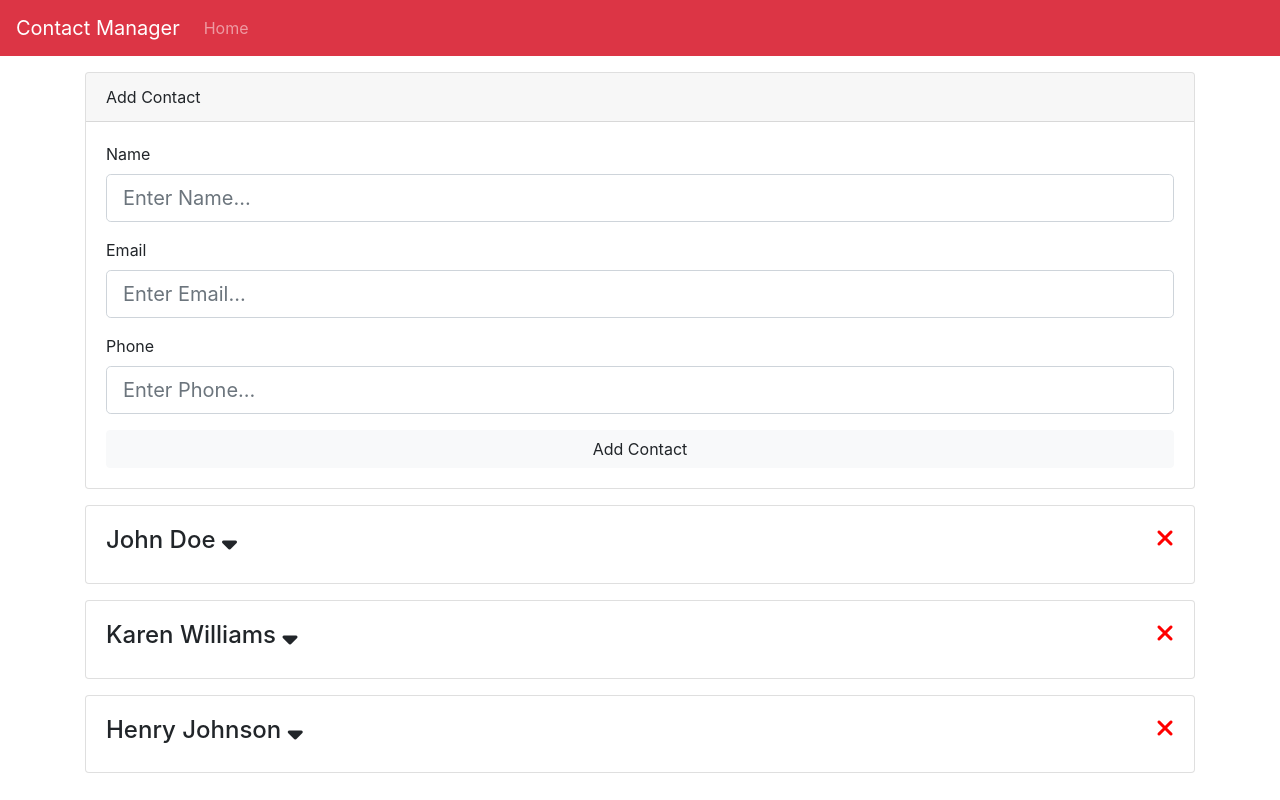
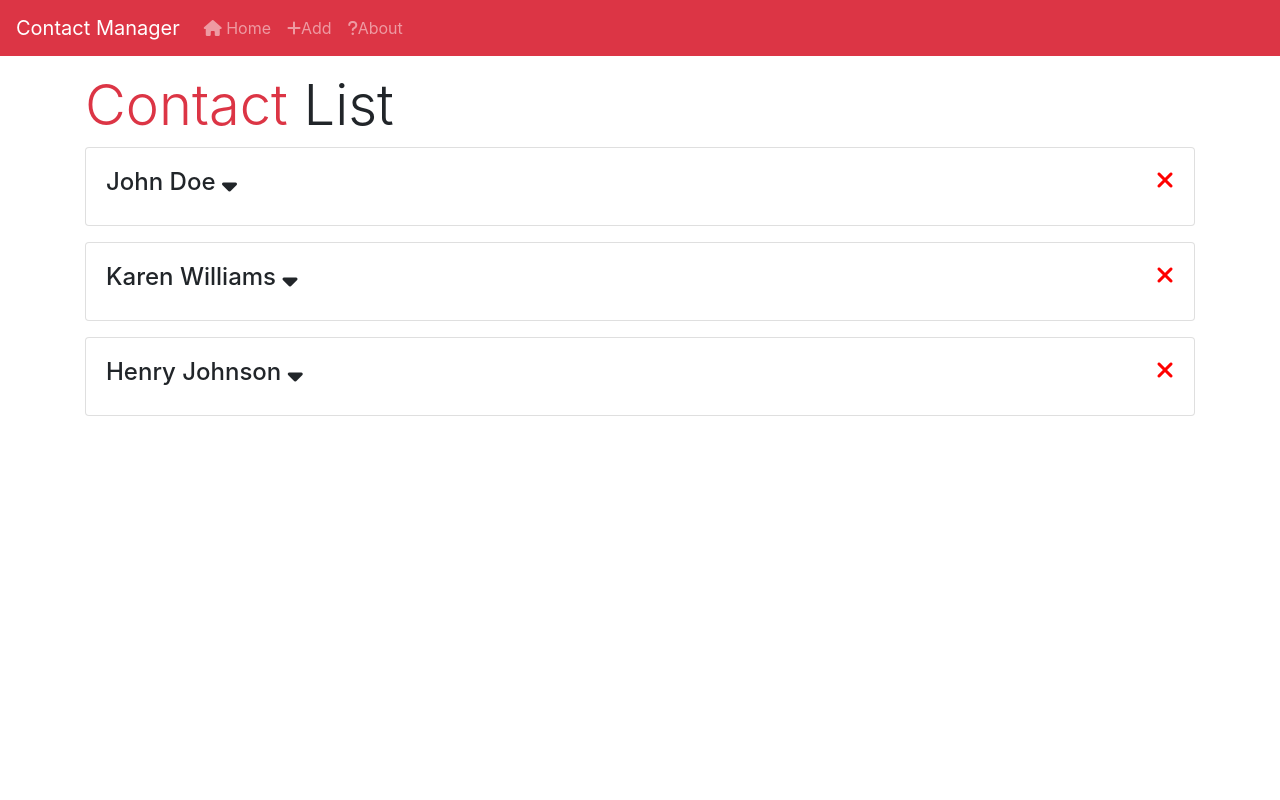
Before and after one commit to EddieOrozco/contactmanager, a React (Create React App) app: page / in a window 1280 px wide. Built offline with nearby package versions, Linux system fonts and the light colour scheme.

Commit message:
Imported React Router, Created Routs for components

```diff
--- a/package.json
+++ b/package.json
@@ -10,6 +10,7 @@
     "classnames": "^2.2.6",
     "react": "^16.12.0",
     "react-dom": "^16.12.0",
+    "react-router-dom": "^5.1.2",
     "react-scripts": "3.4.0",
     "uuid": "^7.0.3"
   },
--- a/src/App.js
+++ b/src/App.js
@@ -1,7 +1,10 @@
 import React, { Component } from "react";
+import { BrowserRouter as Router, Route, Switch } from "react-router-dom";
 import Contacts from "./components/contacts/Contacts";
+import AddContact from "./components/contacts/AddContact";
 import Header from "./components/layout/Header";
-import AddContact from "./components/contacts/AddContact";
+import About from "./components/pages/About";
+import NotFound from "./components/pages/NotFound";
 
 import { Provider } from "./context";
 
@@ -12,13 +15,19 @@
   render() {
     return (
       <Provider>
-        <div className="App">
-          <Header branding="Contact Manager" />
-          <div className="container">
-            <AddContact />
-            <Contacts />
+        <Router>
+          <div className="App">
+            <Header branding="Contact Manager" />
+            <div className="container">
+              <Switch>
+                <Route exact path="/" component={Contacts} />
+                <Route exact path="/contact/add" component={AddContact} />
+                <Route exact path="/about" component={About} />
+                <Route component={NotFound} />
+              </Switch>
+            </div>
           </div>
-        </div>
+        </Router>
       </Provider>
     );
   }
--- a/src/components/contacts/AddContact.js
+++ b/src/components/contacts/AddContact.js
@@ -50,6 +50,8 @@
       phone: "",
       errors: {},
     });
+
+    this.props.history.push("/");
   };
 
   render() {
--- a/src/components/contacts/Contacts.js
+++ b/src/components/contacts/Contacts.js
@@ -10,6 +10,9 @@
           const { contacts } = value;
           return (
             <React.Fragment>
+              <h1 className="display-4 mb-2">
+                <span className="text-danger">Contact</span> List{" "}
+              </h1>
               {contacts.map((contact) => (
                 <Contact key={contact.id} contact={contact} />
               ))}
--- a/src/components/layout/Header.js
+++ b/src/components/layout/Header.js
@@ -1,5 +1,6 @@
 import React from "react";
 import PropTypes from "prop-types";
+import { Link } from "react-router-dom";
 
 const Header = (props) => {
   //   Destructuring
@@ -12,9 +13,21 @@
       <div>
         <ul className="navbar-nav m-auto">
           <li className="nav-item">
-            <a href="/" className="nav-link">
-              Home
-            </a>
+            <Link to="/" className="nav-link">
+              <i className="fas fa-home" /> Home
+            </Link>
+          </li>
+          <li className="nav-item">
+            <Link to="/contact/add" className="nav-link">
+              <i className="fas fa-plus" />
+              Add
+            </Link>
+          </li>
+          <li className="nav-item">
+            <Link to="/about" className="nav-link">
+              <i className="fas fa-question" />
+              About
+            </Link>
           </li>
         </ul>
       </div>
--- /dev/null
+++ b/src/components/pages/About.js
@@ -0,0 +1,13 @@
+import React from "react";
+
+const About = () => {
+  return (
+    <div>
+      <h1 className="display-4">About Contact</h1>
+      <p className="lead">Simple app to manage</p>
+      <p className="text-secondary">Version 1.0.0</p>
+    </div>
+  );
+};
+
+export default About;
--- /dev/null
+++ b/src/components/pages/NotFound.js
@@ -0,0 +1,14 @@
+import React from "react";
+
+const NotFound = () => {
+  return (
+    <div>
+      <h1 className="display-4">
+        <span className="text-danger">404</span> Page Not Found
+      </h1>
+      <p className="lead"> Sorry, that page does not exist!</p>
+    </div>
+  );
+};
+
+export default NotFound;
```
Also changed, not shown: 1 other file (tests, documents, lock files or other folders).
